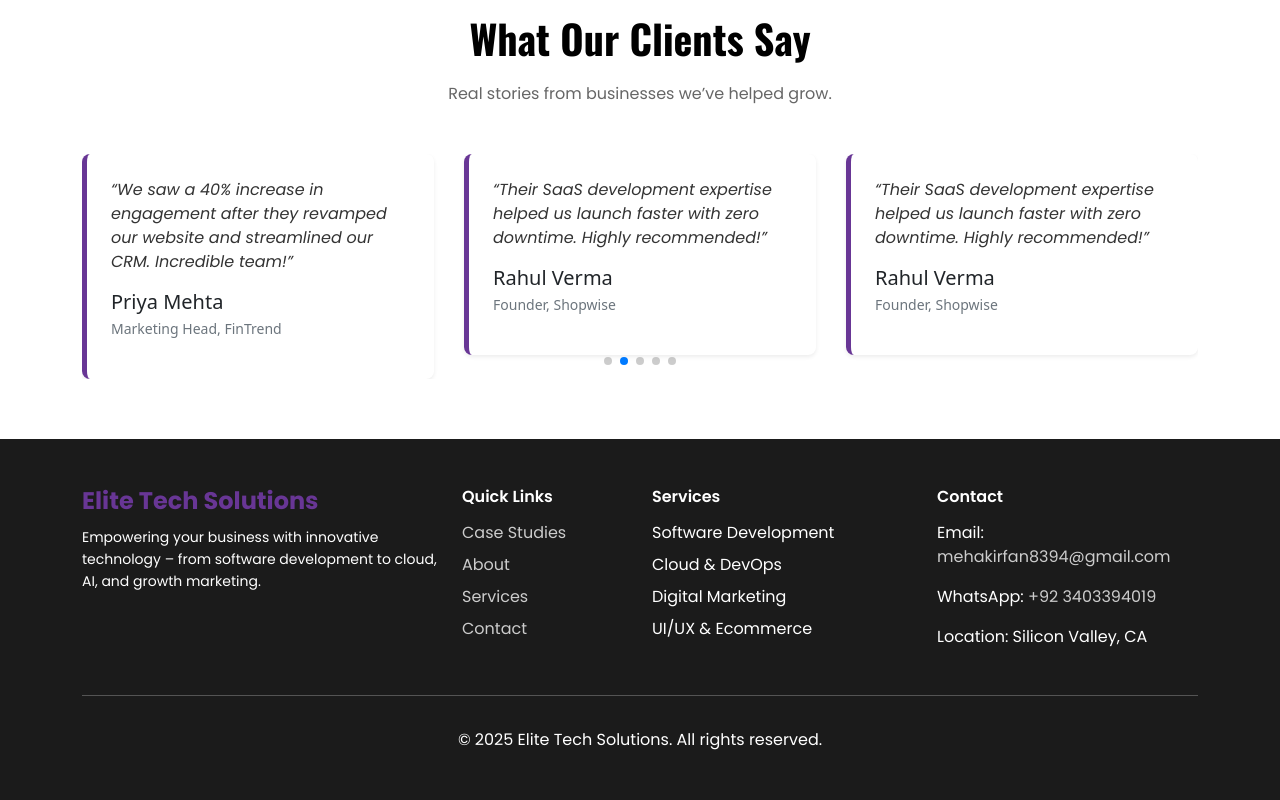
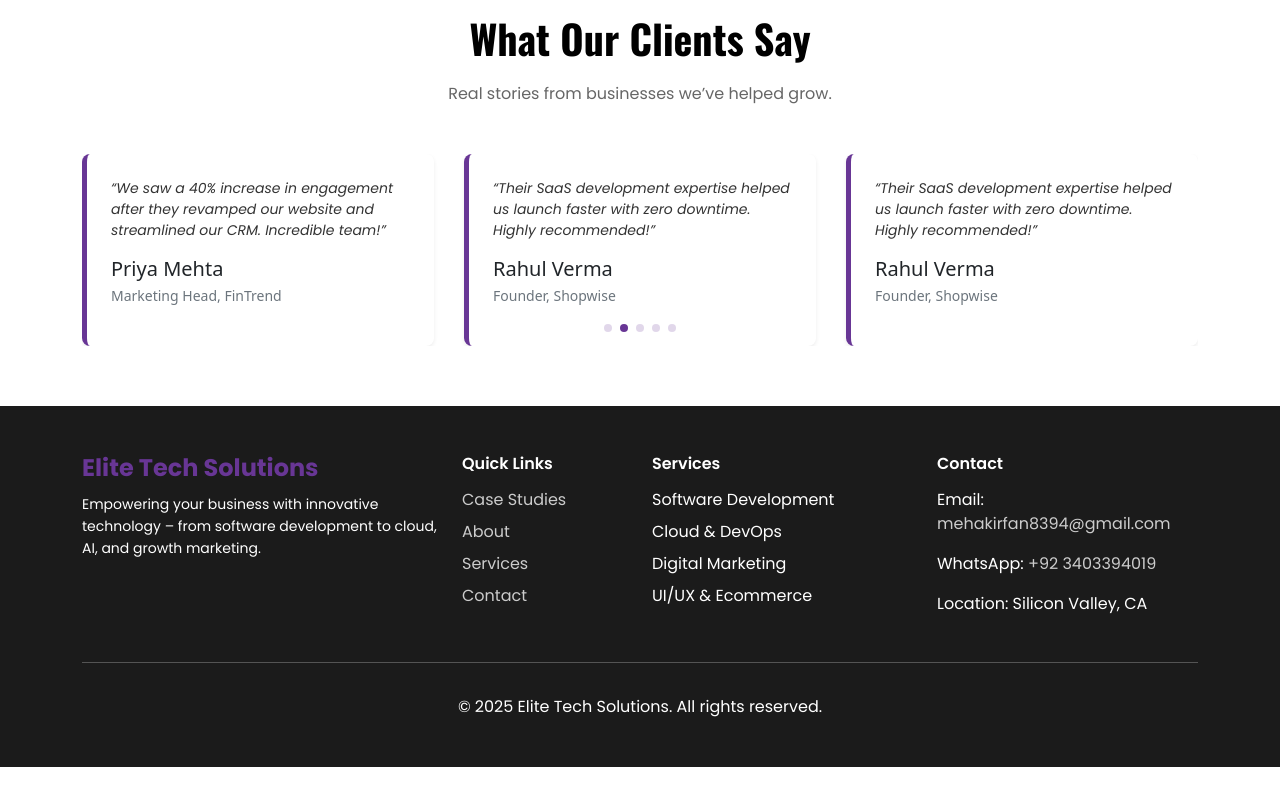
Before and after one commit to amnakhalid625/Elite_tech_website, a React (Vite) app: page / in a window 1280 px wide. Shown: the part 4631-5431 px from the top of the page. After the commit the page ends 5398 px from the top, so only its background shows below. Built offline with nearby package versions, Linux system fonts and the light colour scheme.

Commit message:
elite_website

```diff
--- a/src/pages/testimonial/testimonial.css
+++ b/src/pages/testimonial/testimonial.css
@@ -30,12 +30,12 @@
 
   .testimonial-quote {
     font-family: "Poppins", sans-serif;
-    font-size: 16px;
+    font-size: 14px;
     font-style: italic;
     color: #333;
   }
   .swiper-pagination-bullet {
-    background-color: #683695;
+    background-color: #683695 !important;
     opacity: 1;
   }
 
```
